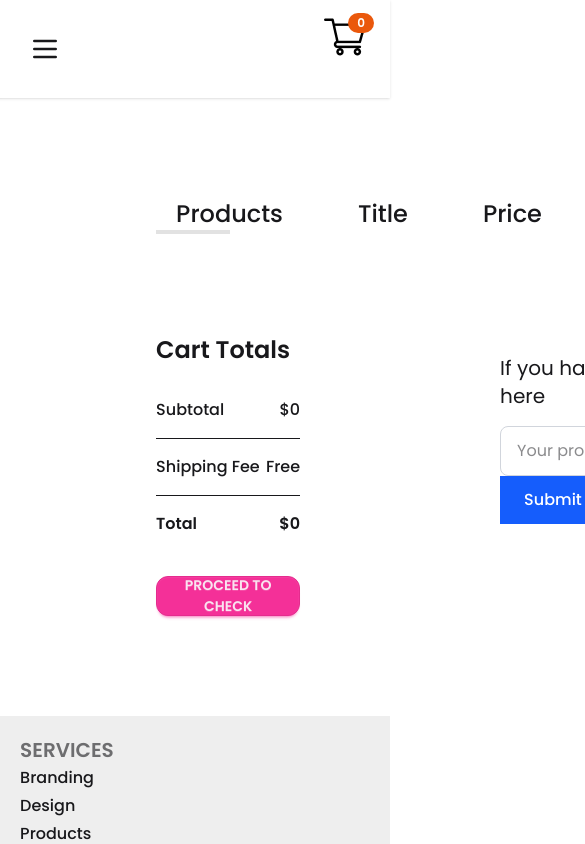
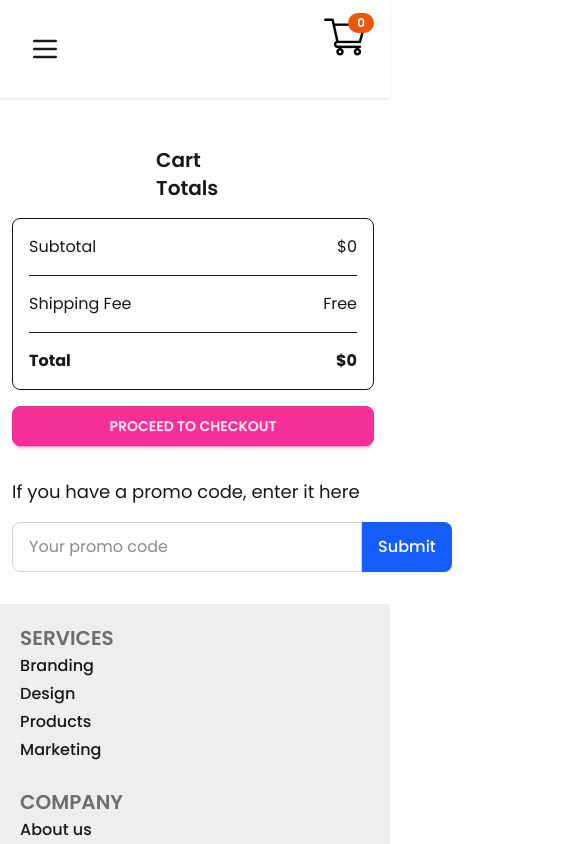
Before and after one commit to salman60mahmud/shop_touch, a React (Vite) app: page /cart in a window 390 px wide. Shown: the top 844 px of the page, 585 px wide, since content can reach past the window. Built offline with nearby package versions, Linux system fonts and the light colour scheme.

Commit message:
cart responsive

```diff
--- a/src/Components/CartItems.jsx
+++ b/src/Components/CartItems.jsx
@@ -2,18 +2,16 @@ import { useContext } from "react";
 import { OurContext } from "../Context/ContextProvider";
 import { CiSquareRemove } from "react-icons/ci";
 
-
-
 const CartItems = () => {
     const { allProduct, cartItems, removeFromCart, getTotalCartAmount, loading } = useContext(OurContext);
 
-    if (loading) return <div>Loading products...</div>;
+    if (loading) return <div className="text-center py-10">Loading products...</div>;
 
     return (
-        <div className="my-25 mx-40">
+        <div className="my-4 mx-4 md:my-8 md:mx-8 lg:my-12 lg:mx-12 xl:my-16 xl:mx-16">
 
-            {/* cart chart */}
-            <div className="grid grid-cols-[2fr_3fr_1fr_1fr_1fr_1fr] items-center gap-[75px] text-2xl font-medium px-5 py-0">
+            {/* cart header - hidden on mobile */}
+            <div className="hidden md:grid grid-cols-[2fr_3fr_1fr_1fr_1fr_1fr] items-center gap-4 lg:gap-8 text-sm lg:text-base xl:text-lg font-medium px-2 py-2">
                 <p>Products</p>
                 <p>Title</p>
                 <p>Price</p>
@@ -21,70 +19,94 @@ const CartItems = () => {
                 <p>Total</p>
                 <p>Remove</p>
             </div>
-            <hr className="h-1 bg-[#e2e2e2] border-0" />
+            <hr className="h-1 bg-[#e2e2e2] border-0 hidden md:block" />
 
             {allProduct?.length > 0 ? (
-                allProduct.map(allProduct => (
-                    cartItems[allProduct.id] > 0 ? (
-                        <>
-                            <div className="grid grid-cols-[2fr_3fr_1fr_1fr_1fr_1fr] items-center gap-[75px] text-xl px-5 py-0 my-3">
-                                <img className="h-26 w-auto" src={allProduct.image} alt={allProduct.name} />
-                                <p>{allProduct.name}</p>
-                                <p className="ml-2">${allProduct.new_price}</p>
-                                <button className="btn rounded-xl w-16 ml-5">{cartItems[allProduct.id]}</button>
-                                <p className="ml-2">${allProduct.new_price * cartItems[allProduct.id]}</p>
-                                <CiSquareRemove className="text-4xl cursor-pointer ml-8" onClick={() => { removeFromCart(allProduct.id) }} />
+                allProduct.map(product => (
+                    cartItems[product.id] > 0 ? (
+                        <div key={product.id}>
+                            {/* Mobile view */}
+                            <div className="md:hidden border rounded-lg p-4 mb-4">
+                                <div className="flex justify-between items-start mb-3">
+                                    <img className="h-20 w-20 object-contain" src={product.image} alt={product.name} />
+                                    <CiSquareRemove className="text-3xl cursor-pointer text-red-500" onClick={() => removeFromCart(product.id)} />
+                                </div>
+                                <div className="space-y-2">
+                                    <p className="font-medium">{product.name}</p>
+                                    <div className="flex justify-between">
+                                        <span className="text-gray-600">Price:</span>
+                                        <span>${product.new_price}</span>
+                                    </div>
+                                    <div className="flex justify-between">
+                                        <span className="text-gray-600">Qty:</span>
+                                        <span className="px-3 py-1 bg-gray-100 rounded">{cartItems[product.id]}</span>
+                                    </div>
+                                    <div className="flex justify-between font-bold">
+                                        <span>Total:</span>
+                                        <span>${product.new_price * cartItems[product.id]}</span>
+                                    </div>
+                                </div>
                             </div>
-                            <hr />
-                        </>
+
+                            {/* Desktop view */}
+                            <div className="hidden md:grid grid-cols-[2fr_3fr_1fr_1fr_1fr_1fr] items-center gap-4 lg:gap-8 text-sm lg:text-base px-2 py-3">
+                                <img className="h-16 lg:h-20 w-auto object-contain" src={product.image} alt={product.name} />
+                                <p>{product.name}</p>
+                                <p>${product.new_price}</p>
+                                <button className="btn rounded-lg w-12 lg:w-16 mx-auto">{cartItems[product.id]}</button>
+                                <p>${product.new_price * cartItems[product.id]}</p>
+                                <CiSquareRemove className="text-3xl lg:text-4xl cursor-pointer text-red-500 mx-auto" onClick={() => removeFromCart(product.id)} />
+                            </div>
+                            <hr className="hidden md:block h-px bg-gray-200 border-0 my-2" />
+                        </div>
                     ) : null
                 ))
-
             ) : (
-                <p>No product found</p>
+                <p className="text-center py-10">No products found in your cart</p>
             )}
 
             {/* Cart Totals & promo */}
-            <section className="flex my-25">
-                <div className="flex flex-1 flex-col mr-50 gap-4">
-                    <h1 className="text-2xl font-semibold">Cart Totals</h1>
-                    <div>
-                        <div className="flex justify-between py-4 font-medium">
+            <section className="flex flex-col lg:flex-row gap-8 my-8 lg:my-12">
+                <div className="flex-1">
+                    <h1 className="text-xl mx-36 md:mx-0 lg:text-2xl font-semibold my-4">Cart Totals</h1>
+                    <div className="space-y-4 border rounded-lg p-4">
+                        <div className="flex justify-between">
                             <p>Subtotal</p>
                             <p>${getTotalCartAmount()}</p>
                         </div>
                         <hr />
-                        <div className="flex justify-between py-4 font-medium">
+                        <div className="flex justify-between">
                             <p>Shipping Fee</p>
                             <p>Free</p>
                         </div>
                         <hr />
-                        <div className="flex justify-between py-4 font-semibold">
+                        <div className="flex justify-between font-bold">
                             <h3>Total</h3>
                             <h3>${getTotalCartAmount()}</h3>
                         </div>
                     </div>
-                    <button className="btn btn-secondary hover:bg-secondary-content hover:text-secondary w-36 sm:w-56 rounded-xl md:rounded-2xl mt-2 sm:mt-4">PROCEED TO CHECK</button>
+                    <button className="btn btn-secondary w-full mt-4 py-3 rounded-lg">
+                        PROCEED TO CHECKOUT
+                    </button>
                 </div>
 
                 {/* promo code part */}
-                <div className="flex-1 mt-5">
-                    <p className="text-xl">If you have a promo code, Enter it here</p>
-                    <div className="mt-4">
+                <div className="flex-1 md:mt-4">
+                    <p className="text-lg lg:text-xl mb-4">If you have a promo code, enter it here</p>
+                    <div className="flex">
                         <input
                             type="text"
                             placeholder="Your promo code"
-                            class="flex-grow px-4 py-3 border border-gray-300 rounded-l-lg focus:outline-none focus:ring-2 focus:ring-blue-500 focus:border-transparent"
+                            className="flex-grow px-4 py-3 border border-gray-300 rounded-l-lg focus:outline-none focus:ring-2 focus:ring-blue-500 focus:border-transparent"
                         />
                         <button
-                            class="bg-blue-600 hover:bg-blue-700 text-white font-medium px-6 py-3 rounded-r-lg transition duration-200 cursor-pointer"
+                            className="bg-blue-600 hover:bg-blue-700 text-white font-medium px-4 sm:px-6 py-3 rounded-r-lg transition duration-200 cursor-pointer"
                         >
                             Submit
                         </button>
                     </div>
                 </div>
             </section>
-
         </div>
     );
 };
```
